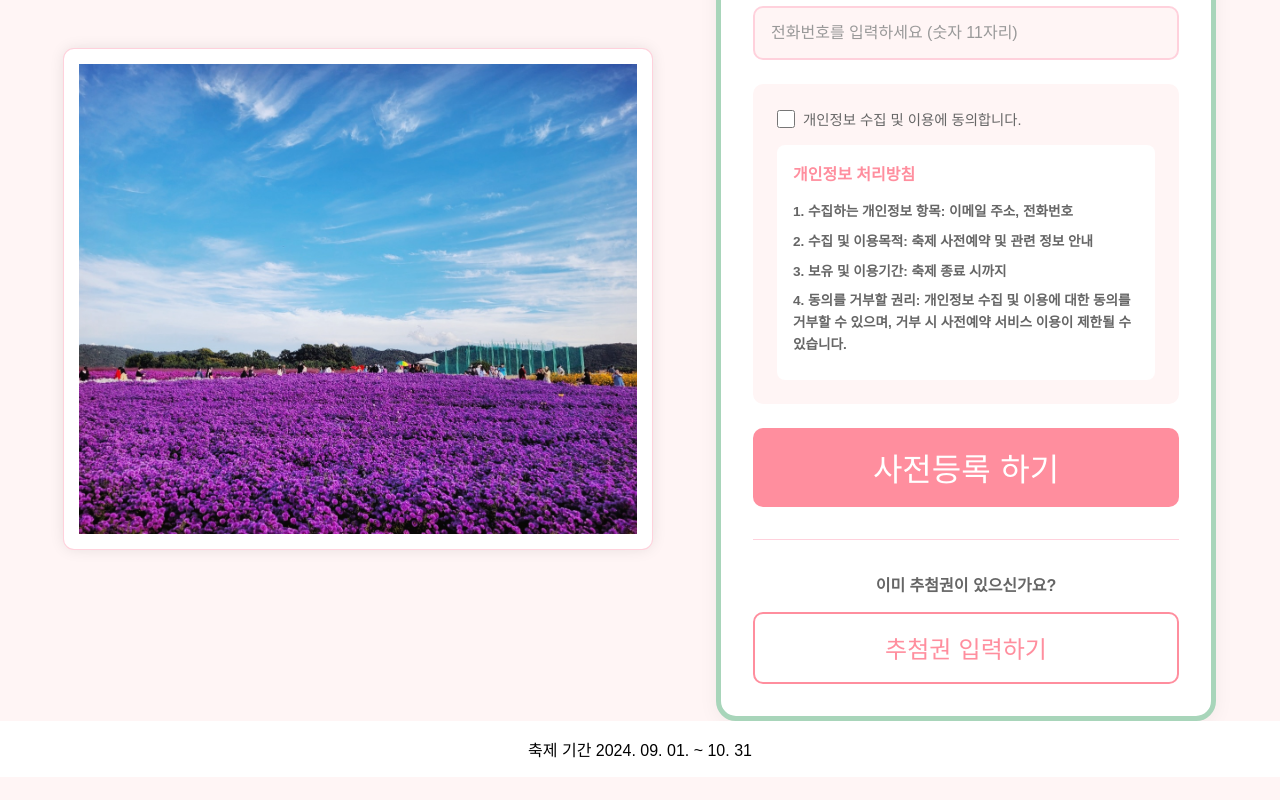
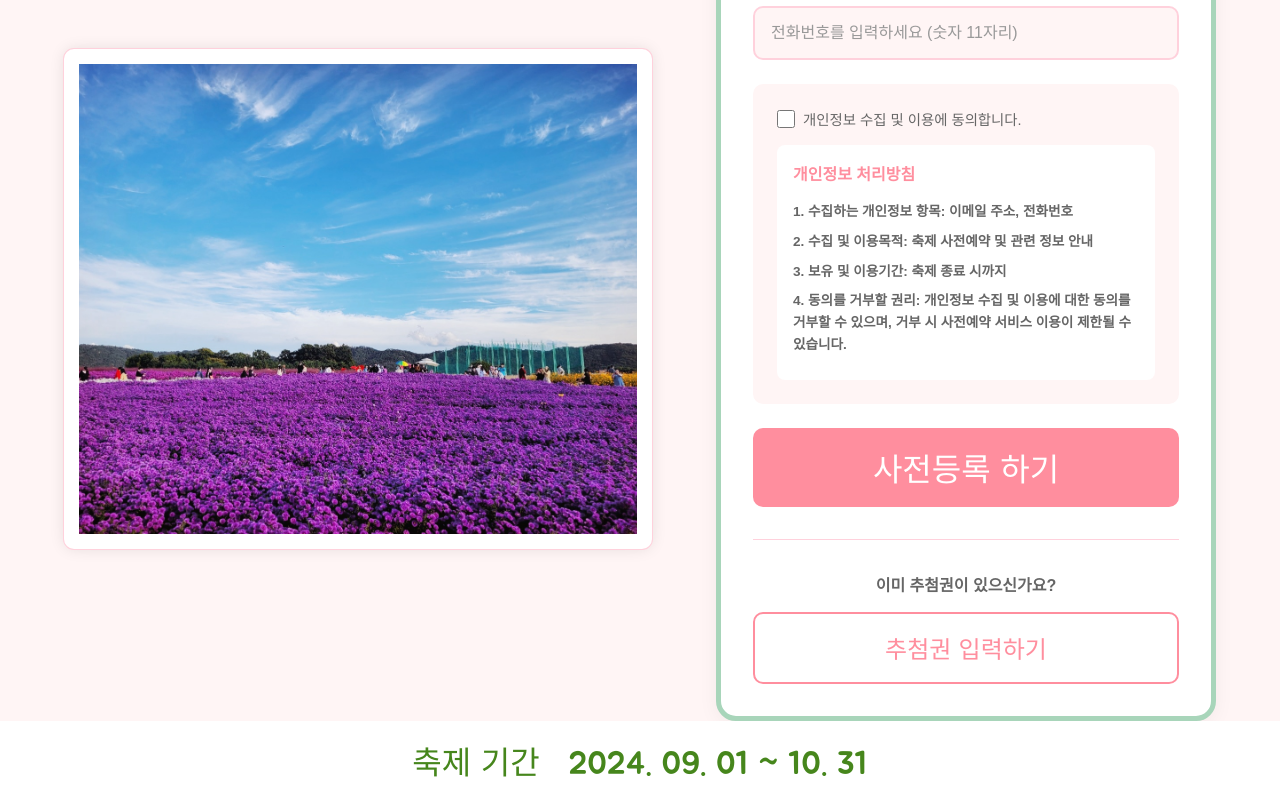
Before and after one commit to Stradivirus/reservation, a React (Create React App) app in the folder front/: page / in a window 1280 px wide. Shown: the part 486-1286 px from the top of the page. Before the commit the page ends 1263 px from the top, so only its background shows below. Built offline with nearby package versions, Linux system fonts and the light colour scheme.

Commit message:
프론트 디자인 변경

```diff
--- a/front/src/App.css
+++ b/front/src/App.css
@@ -191,10 +191,13 @@ body {
 
 .nav-icons {
   display: flex;
+  font-size: 2rem;
   justify-content: space-around;
   max-width: 2000px;
   margin: 0 auto;
   padding: 0 2rem;
+  font-family: 'Jua', sans-serif;
+  color: #46861c;
 }
 
 /* Responsive Design */
--- a/front/src/App.js
+++ b/front/src/App.js
@@ -43,7 +43,7 @@ function App() {
 
       <nav className="bottom-nav">
         <div className="nav-icons">
-          <div className="nav-icon">축제 기간 2024. 09. 01. ~ 10. 31</div>
+          <div className="nav-icon">축제 기간&nbsp;&nbsp; 2024. 09. 01 ~ 10. 31</div>
 
         </div>
       </nav>
```
